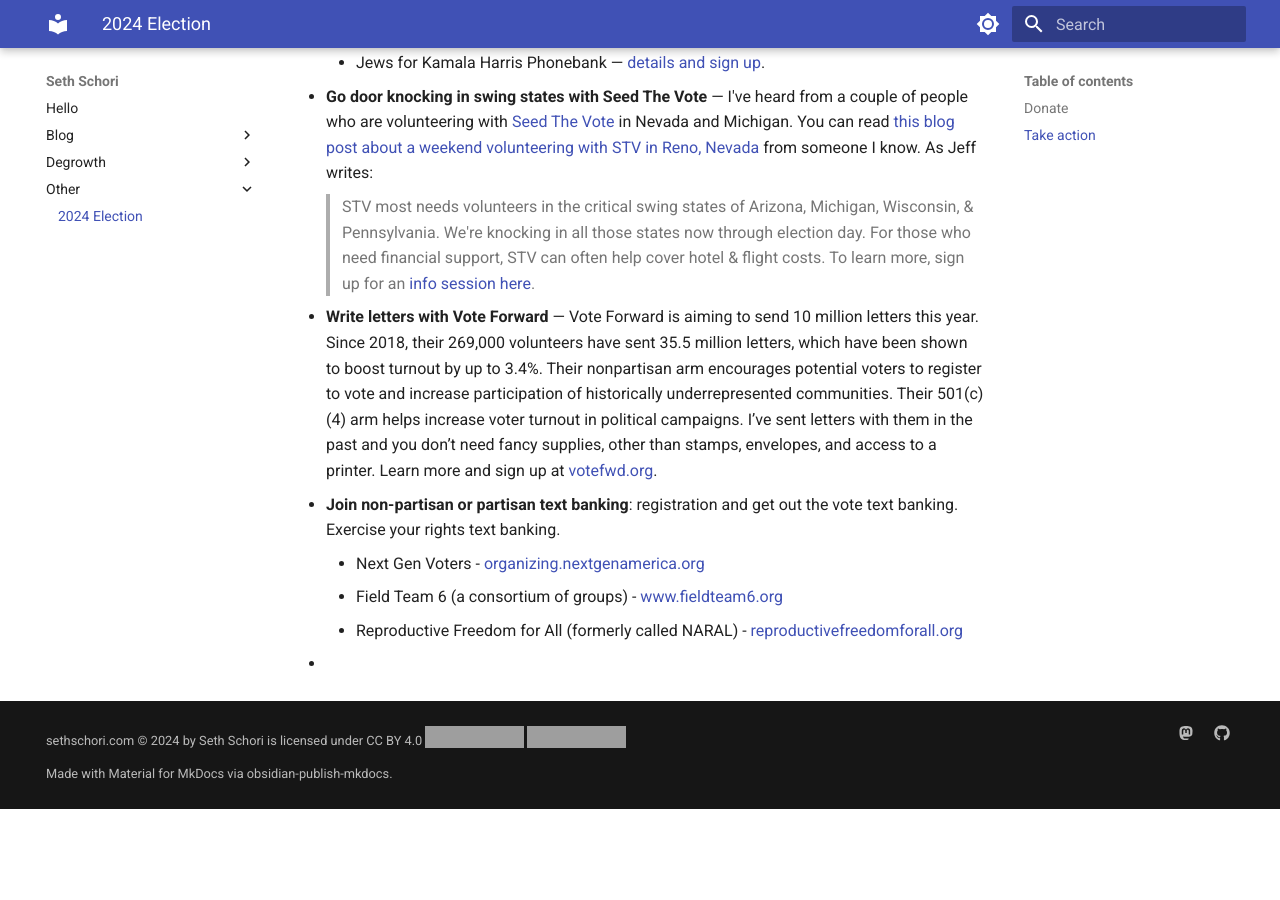
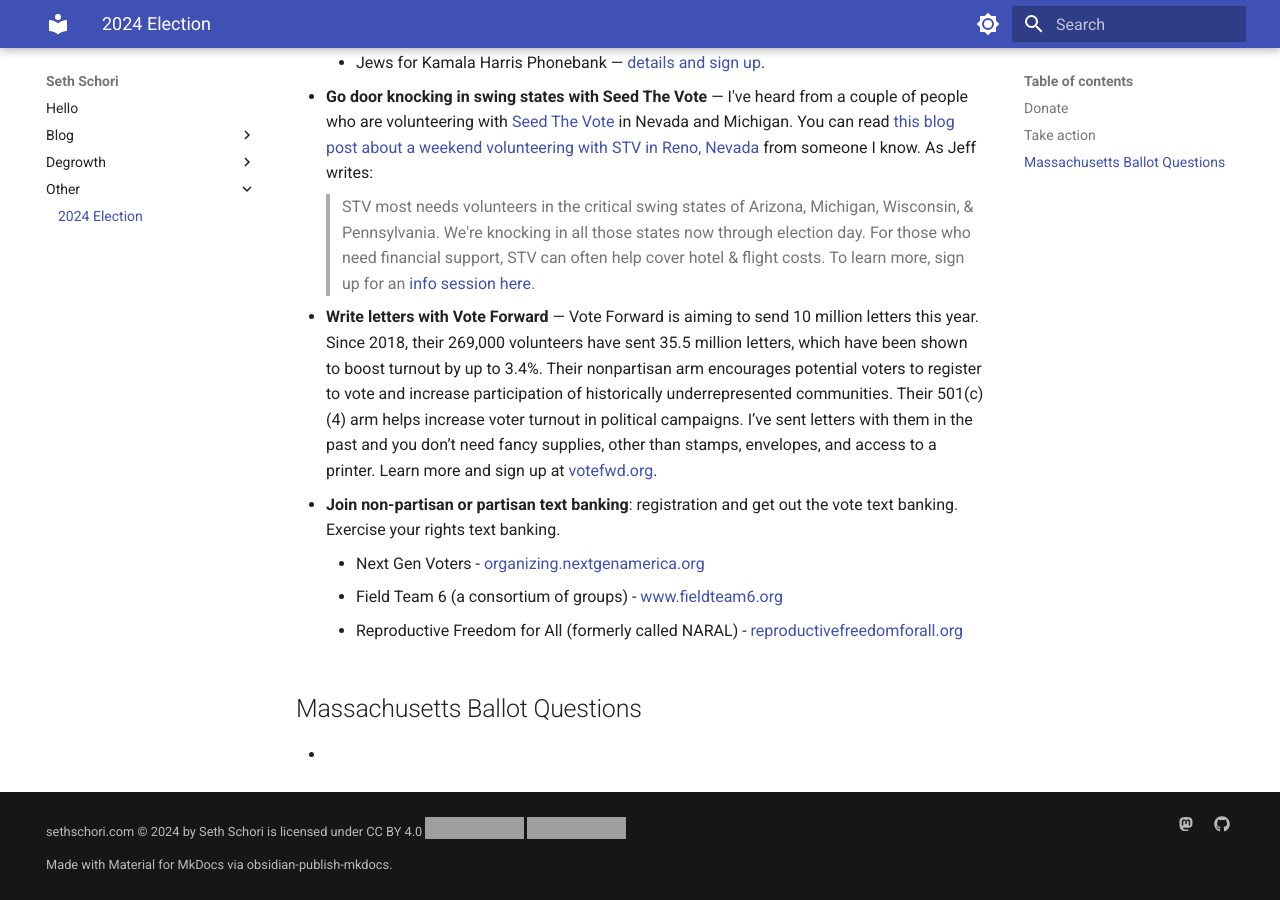
Before and after one commit to sethschori/sethschori.github.io, an MkDocs documentation site: the page built from docs/other/2024-election.md, in a window 1280 px wide and 900 px high, scrolled down 1217 px. Built offline with MkDocs 1.6.1 and Material for MkDocs 9.7.7, drawn with Linux system fonts in a browser that asks for light colours; before the commit the page ends 2026 px from its top, so only the background shows below that; grey boxes are pictures that could not be loaded.

Commit message:
vault backup: 2024-09-29 11:38:53

```diff
--- a/docs/other/2024-election.md
+++ b/docs/other/2024-election.md
@@ -24,4 +24,6 @@
 	- Next Gen Voters - [organizing.nextgenamerica.org](https://organizing.nextgenamerica.org/)
 	- Field Team 6 (a consortium of groups) - [www.fieldteam6.org](https://www.fieldteam6.org/)
 	- Reproductive Freedom for All (formerly called NARAL) - [reproductivefreedomforall.org](https://reproductivefreedomforall.org/)
+
+## Massachusetts Ballot Questions
 -
```
